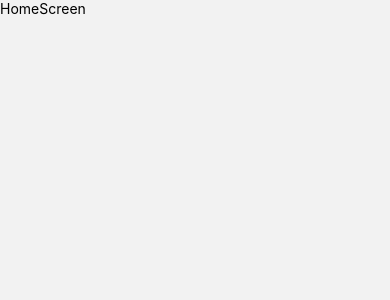
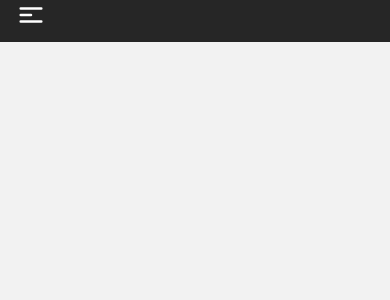
Before and after one commit to Savindi20/ReactNative-movie_app, a React Native app: screen /Home in a window 390 px wide. Shown: the top 300 px of the page. Built offline with nearby package versions, Linux system fonts and the light colour scheme.

Commit message:
home screen update with bbackground

```diff
--- a/package.json
+++ b/package.json
@@ -13,7 +13,7 @@
     "@react-navigation/native-stack": "^6.9.17",
     "axios": "^1.6.5",
     "expo": "~49.0.15",
-    "expo-linear-gradient": "^12.5.0",
+    "expo-linear-gradient": "~12.3.0",
     "expo-status-bar": "~1.6.0",
     "nativewind": "^2.0.11",
     "react": "18.2.0",
--- a/screens/HomeScreen.js
+++ b/screens/HomeScreen.js
@@ -1,11 +1,20 @@
-import { View, Text } from 'react-native'
+import { View, Text, Platform } from 'react-native'
 import React from 'react'
 import { SafeAreaView } from 'react-native-safe-area-context'
+import { StatusBar } from 'expo-status-bar'
+import { Bars3CenterLeftIcon } from 'react-native-heroicons/outline';
 
+const ios = Platform.OS == 'ios';
 export default function HomeScreen() {
   return (
-    <SafeAreaView>
-      <Text>HomeScreen</Text>
-    </SafeAreaView>
+    <View className="bg-neutral-800">
+      {/* Search Bar and logo */}
+      <SafeAreaView className={ios?"-mb-2": 'mb-3'}>
+        <StatusBar style="light" />
+        <View className="flex-row justify-between items-center mx-4">
+          <Bars3CenterLeftIcon size="30" strokeWidth={2} color="white" />
+        </View>
+      </SafeAreaView>
+    </View>
   )
 }
```
Also changed, not shown: 1 other file (tests, documents, lock files or other folders).
